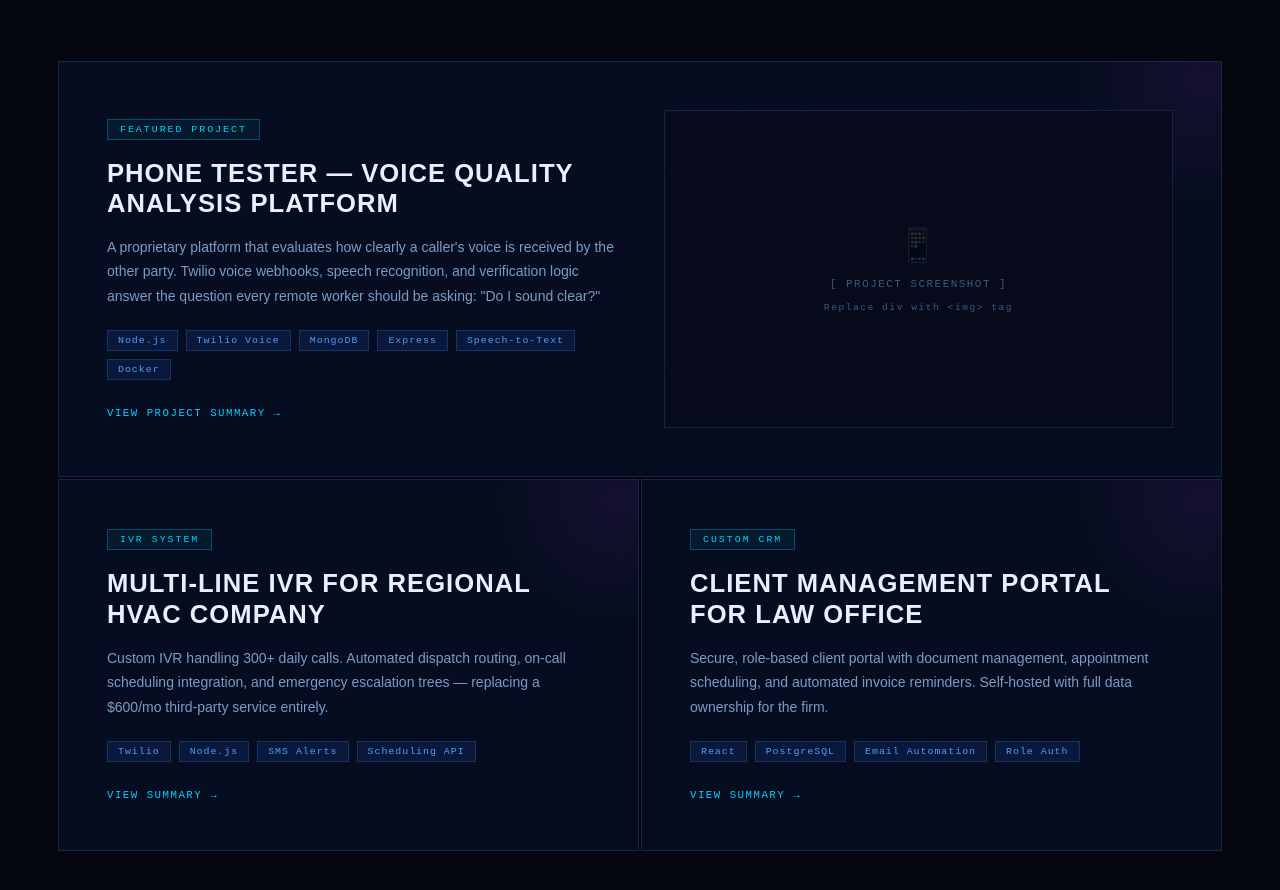
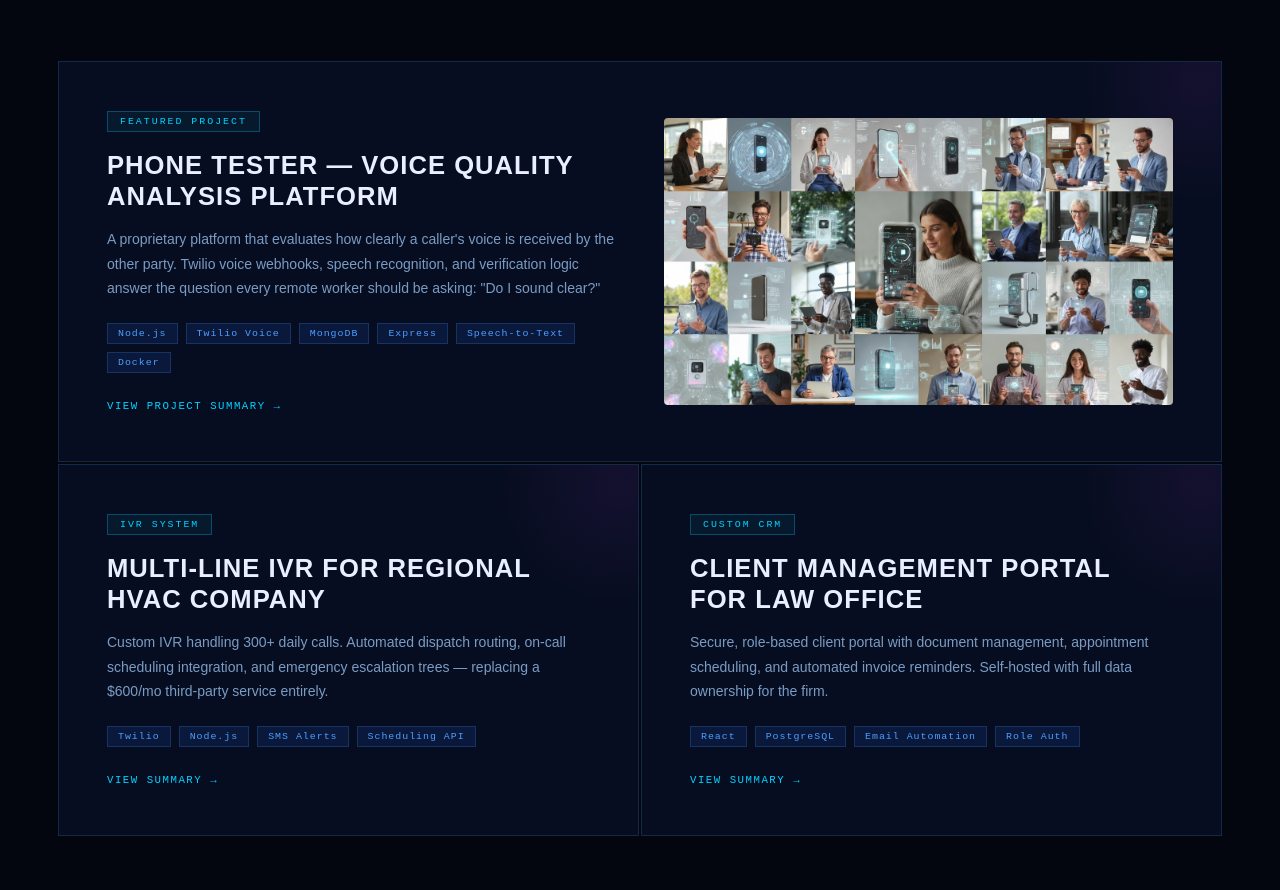
Before and after one commit to bruhnf/bruhnfreeman.com, a website: page public/index.html in a window 1280 px wide. Shown: the part 2860-3750 px from the top of the page. Drawn offline with Linux system fonts and the light colour scheme; no server answers; animation ran at ten frames a second; a web font is replaced by a local one.

Commit message:
Added inline image in selected work section.

```diff
--- a/public/index.html
+++ b/public/index.html
@@ -2747,11 +2747,10 @@
                                     class="wtag">Speech-to-Text</span><span class="wtag">Docker</span></div>
                             <div class="wlink">View Project Summary →</div>
                         </div>
-                        <div class="imgph">
-                            <div class="imgph-ico">📱</div>
-                            <span>[ PROJECT SCREENSHOT ]</span>
-                            <span style="font-size:.6rem;color:var(--text3)">Replace div with &lt;img&gt; tag</span>
-                        </div>
+                        <img src="/images/phonetester-screenshot.jpg"
+                             width="558" height="349"
+                             alt="Phone Tester dashboard screenshot"
+                             style="width:100%;height:auto;display:block;border-radius:4px;">
                     </a>
                     <!-- P2 -->
                     <a href="/projects/ivr-summary.html" class="wc reveal d1">
```
Also changed, not shown: public/images/phonetester-screenshot.jpg (added).
